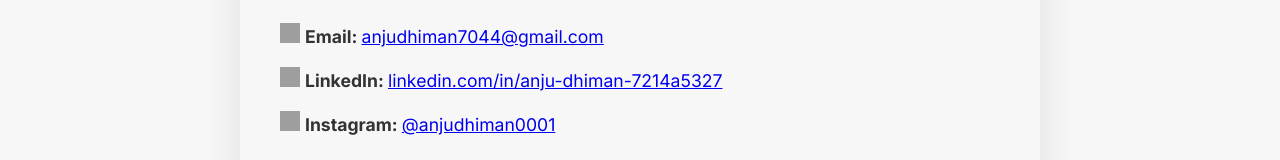
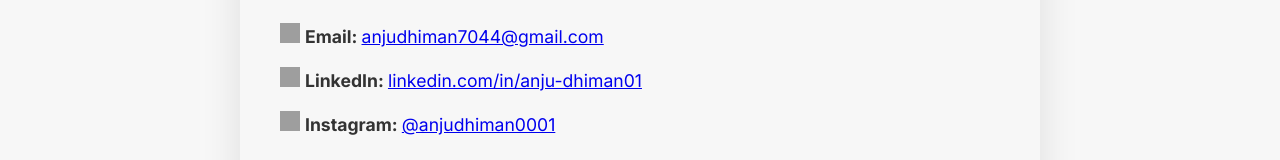
Before and after one commit to anjudhiman01/Portfolio, a plain HTML site: page Contact.html in a window 1280 px wide. Shown: the part 201-361 px from the top of the page. Drawn offline with Linux system fonts and the light colour scheme; grey boxes are pictures that could not be loaded.

Commit message:
Update Contact.html

```diff
--- a/Contact.html
+++ b/Contact.html
@@ -37,7 +37,7 @@
             <p>
                 <img src="https://upload.wikimedia.org/wikipedia/commons/c/ca/LinkedIn_logo_initials.png" alt="LinkedIn" style="width:20px; height:20px;">
                 <b> LinkedIn: </b>
-                <a href = "https://linkedin.com/in/anju-dhiman-7214a5327" target = "_blank" rel="noopener noreferrer"> linkedin.com/in/anju-dhiman-7214a5327
+                <a href = "https://linkedin.com/in/anju-dhiman-7214a5327" target = "_blank" rel="noopener noreferrer"> linkedin.com/in/anju-dhiman01
                 </a>
             </p>
 
```
